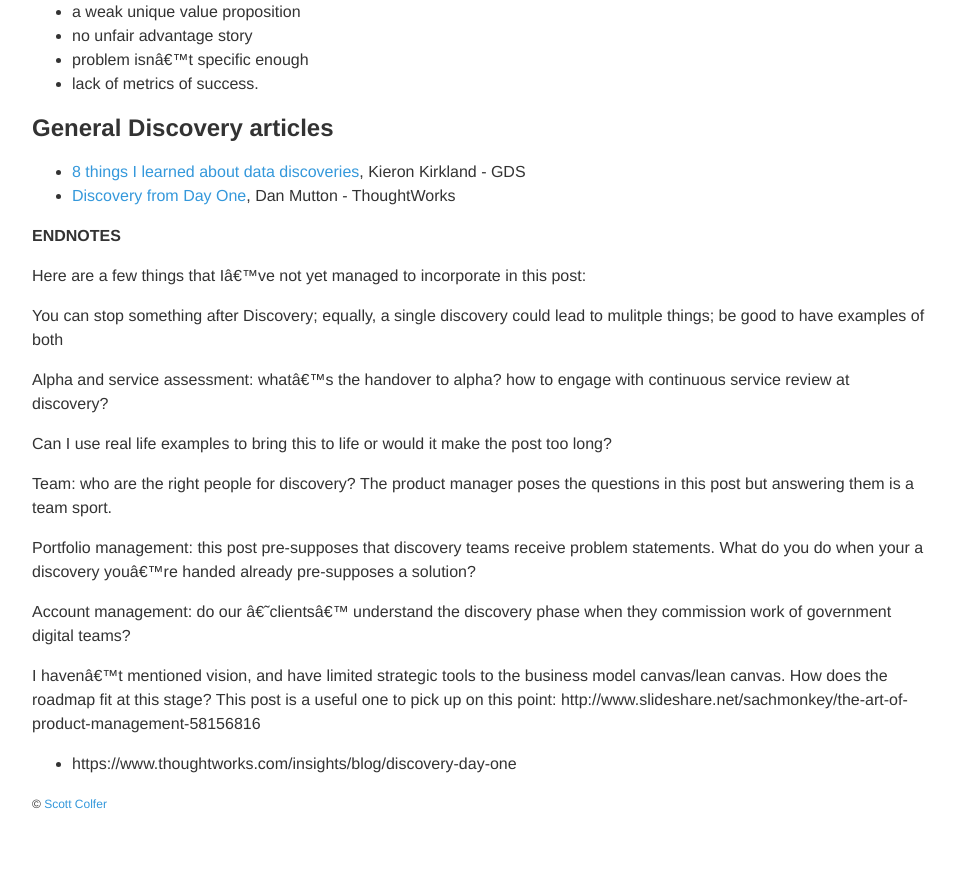
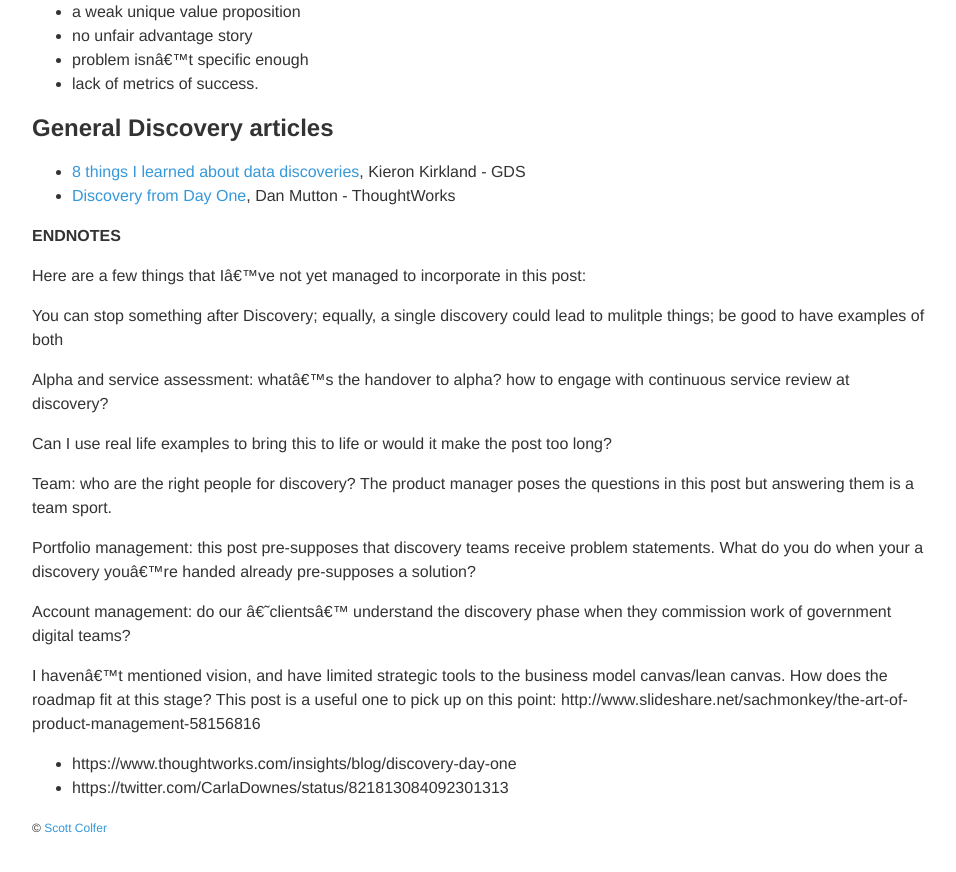
Before and after one commit to scottcolfer/scottcolfer.github.io, a Jekyll site: the page built from _posts/2016-12-27-discovery.md, in a window 1280 px wide and 900 px high, scrolled down 4142 px. Shown: the top 872 px of the window, without its empty margins (160-1116 px from the left). Built offline with Jekyll 4.4.1, drawn with Linux system fonts in a browser that asks for light colours; some of the changed lines change nothing that is shown.

Commit message:
Update 2016-12-27-discovery.md
Adding link to images on Twitter from Pauline.

```diff
--- a/_posts/2016-12-27-discovery.md
+++ b/_posts/2016-12-27-discovery.md
@@ -138,3 +138,4 @@ Account management: do our 'clients' understand the discovery phase when they co
 I haven't mentioned vision, and have limited strategic tools to the business model canvas/lean canvas. How does the roadmap fit at this stage? This post is a useful one to pick up on this point: http://www.slideshare.net/sachmonkey/the-art-of-product-management-58156816
 
 - https://www.thoughtworks.com/insights/blog/discovery-day-one
+- https://twitter.com/CarlaDownes/status/821813084092301313
```
